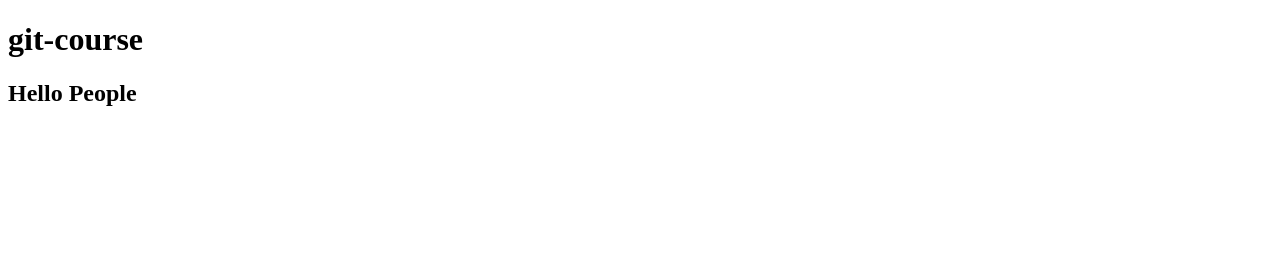
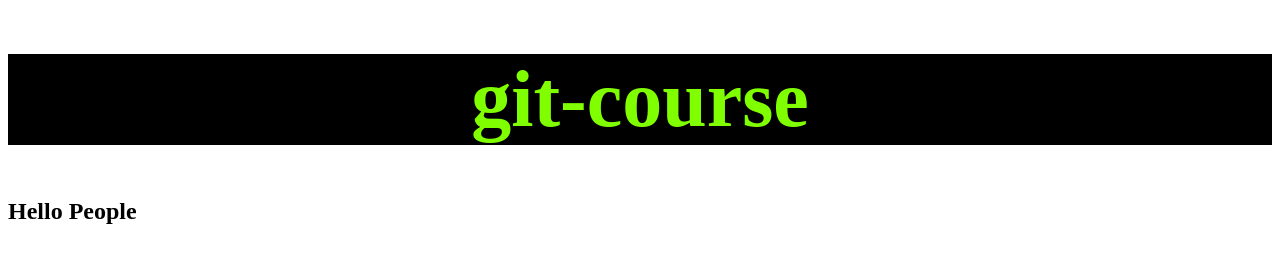
Before and after one commit to renemorales/git_course, a plain HTML site: page index.html in a window 1280 px wide. Drawn offline with Linux system fonts and the light colour scheme.

Commit message:
link the main.css file with index.html

```diff
--- a/css/main.css
+++ b/css/main.css
@@ -0,0 +1,6 @@
+h1 {
+  font-size: 5rem;
+  color: chartreuse;
+  background-color: black;
+  text-align: center;
+}
--- a/index.html
+++ b/index.html
@@ -5,6 +5,7 @@
   <meta charset="UTF-8">
   <meta name="viewport" content="width=device-width, initial-scale=1.0">
   <title>git-course</title>
+  <link rel="stylesheet" href="/css/main.css">
 </head>
 
 <body>
```
